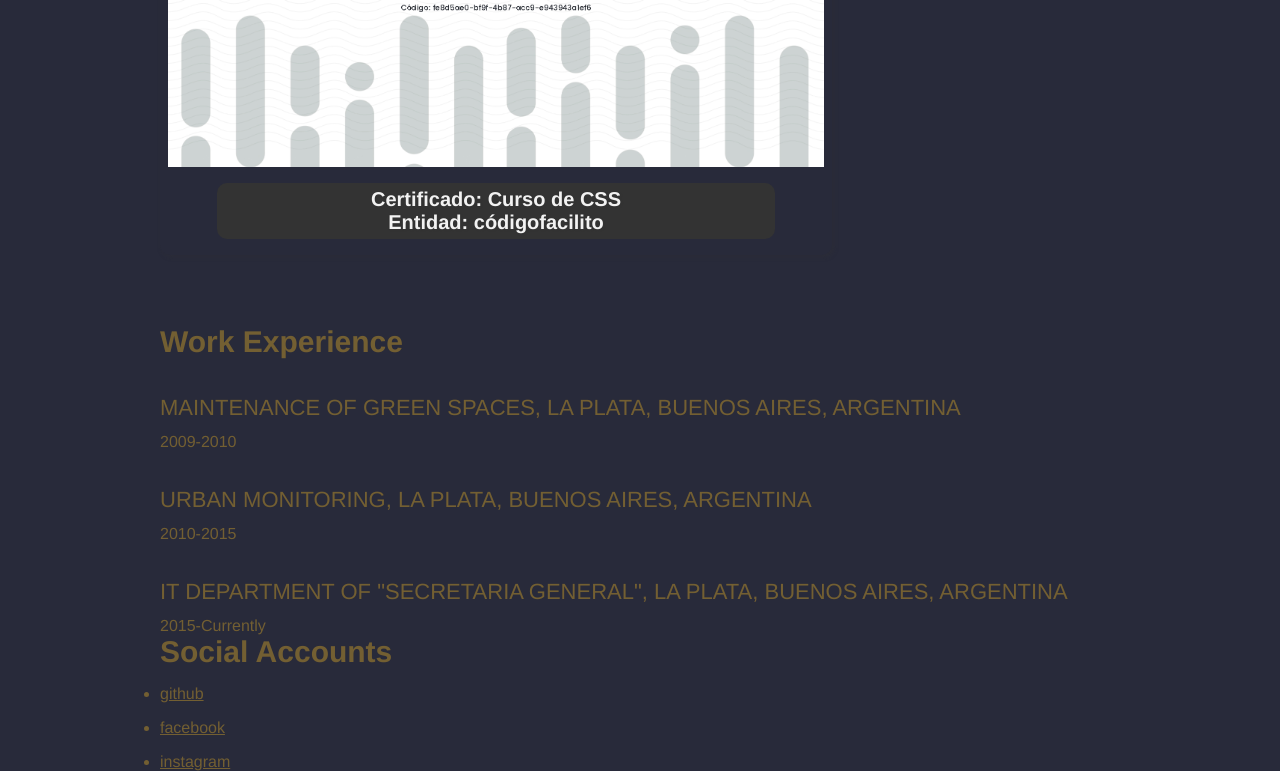
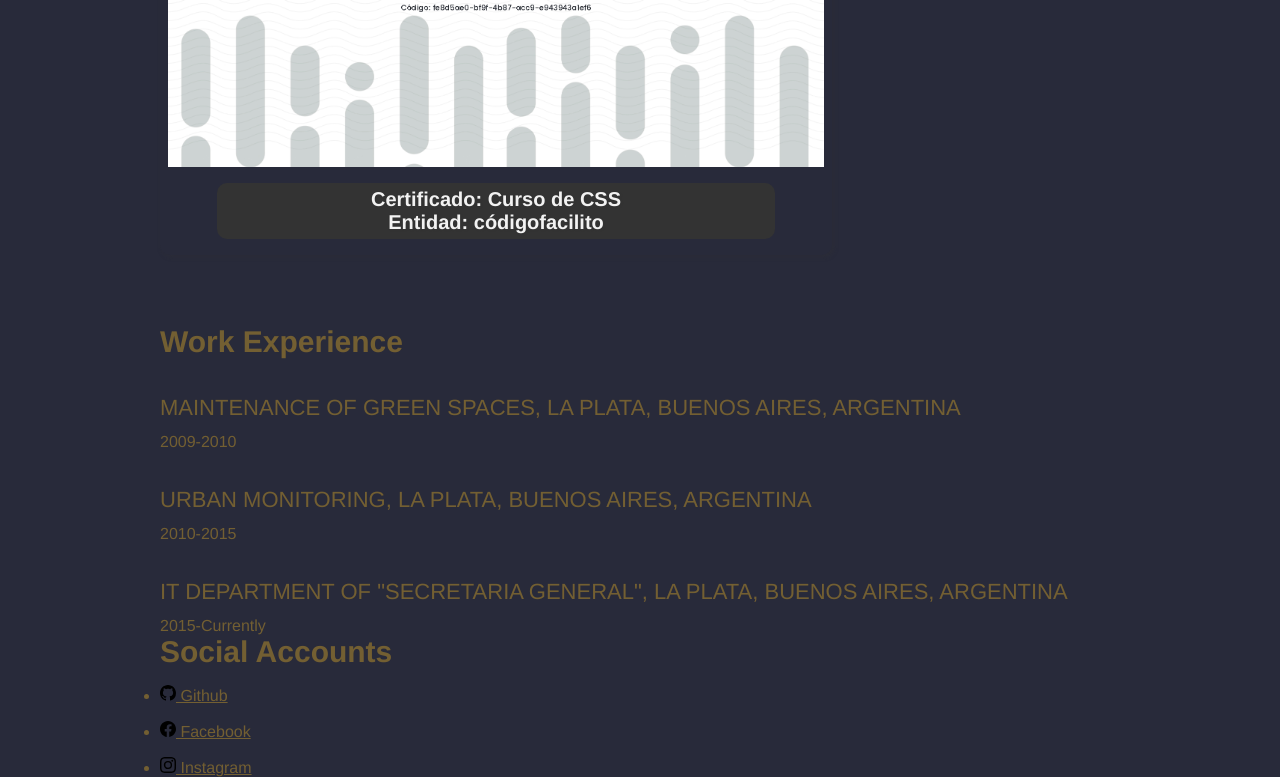
Before and after one commit to gg161087/cv_gonzalo_gonzalez, a plain HTML site: page index.html in a window 1280 px wide. Shown: the part 1010-1787 px from the top of the page. Drawn offline with Linux system fonts and the light colour scheme.

Commit message:
add socials svg

```diff
--- a/index.html
+++ b/index.html
@@ -70,9 +70,9 @@
                 <h3>Social Accounts</h3>
                 <div>
                    <ul class="accounts">
-                    <li><a class="link" href="https://github.com/gg161087">github</a></li>
-                    <li><a class="link" href="https://www.facebook.com/gonza.mtk">facebook</a></li>
-                    <li><a class="link" href="https://www.instagram.com/gonza.mtk">instagram</a></li>
+                    <li><a class="link" href="https://github.com/gg161087"><img src="./assets/images/svg/github.svg" alt="logo github"> Github</a></li>
+                    <li><a class="link" href="https://www.facebook.com/gonza.mtk"><img src="./assets/images/svg/facebook.svg" alt="logo facebook"> Facebook</a></li>
+                    <li><a class="link" href="https://www.instagram.com/gonza.mtk"><img src="./assets/images/svg/instagram.svg" alt="logo instagram"> Instagram</a></li>
                    </ul>
                 </div>
             </div>
```
Also changed, not shown: assets/images/svg/facebook.svg (added), assets/images/svg/github.svg (added), assets/images/svg/instagram.svg (added).
